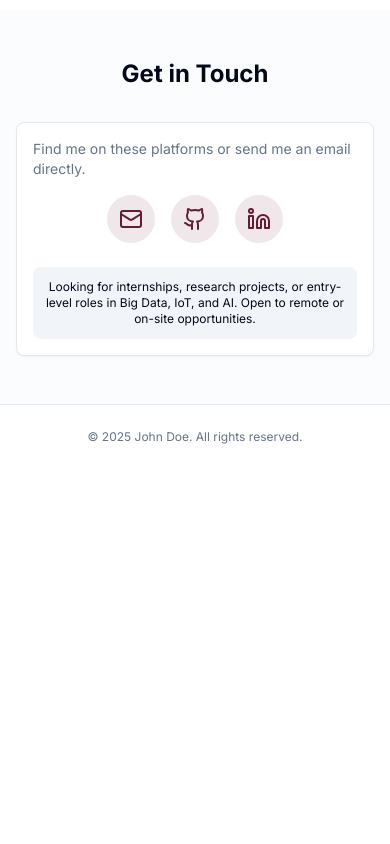
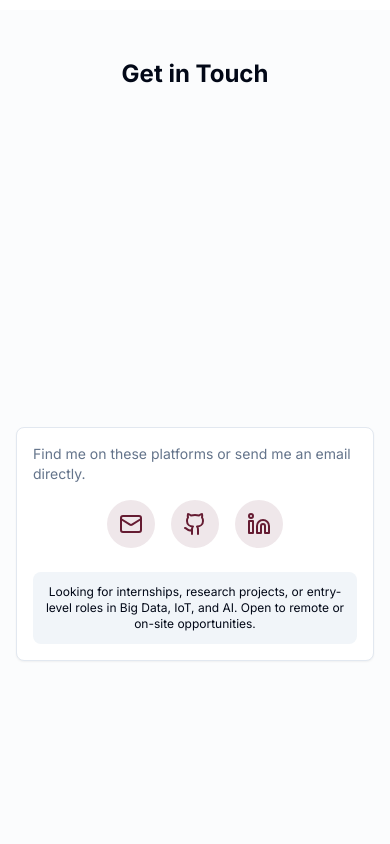
Before and after one commit to ChoraichiFadwa/portfolio-website, a Next.js app: page / in a window 390 px wide. Shown: the part 6700-7544 px from the top of the page. Before the commit the page ends 7169 px from the top, so only its background shows below. Built offline with nearby package versions, Linux system fonts and the light colour scheme.

Commit message:
Update contact-section.tsx

```diff
--- a/components/contact-section.tsx
+++ b/components/contact-section.tsx
@@ -49,7 +49,7 @@ export default function ContactSection() {
   }
 
   return (
-    <div className="grid grid-cols-1 md:grid-cols-2 gap-6 md:gap-8">
+    <div className="flex justify-center items-center min-h-screen gap-6 md:gap-8">
 {/*       <motion.div
         initial={{ opacity: 0, x: -20 }}
         whileInView={{ opacity: 1, x: 0 }}
@@ -177,7 +177,7 @@ export default function ContactSection() {
                 <Github className="h-6 w-6 sm:h-8 sm:w-8 text-[#651C32] dark:text-[#651C32]" />
               </a>
               <a
-                href="www.linkedin.com/in/fadwa-choraichi-"
+                href="https://www.linkedin.com/in/fadwa-choraichi-/"
                 target="_blank"
                 rel="noopener noreferrer"
                 className="p-3 sm:p-4 rounded-full bg-[#651C32]/10 dark:bg-[#651C32]/20 hover:bg-[#651C32]/20 dark:hover:bg-[#651C32]/30 transition-colors"
```
